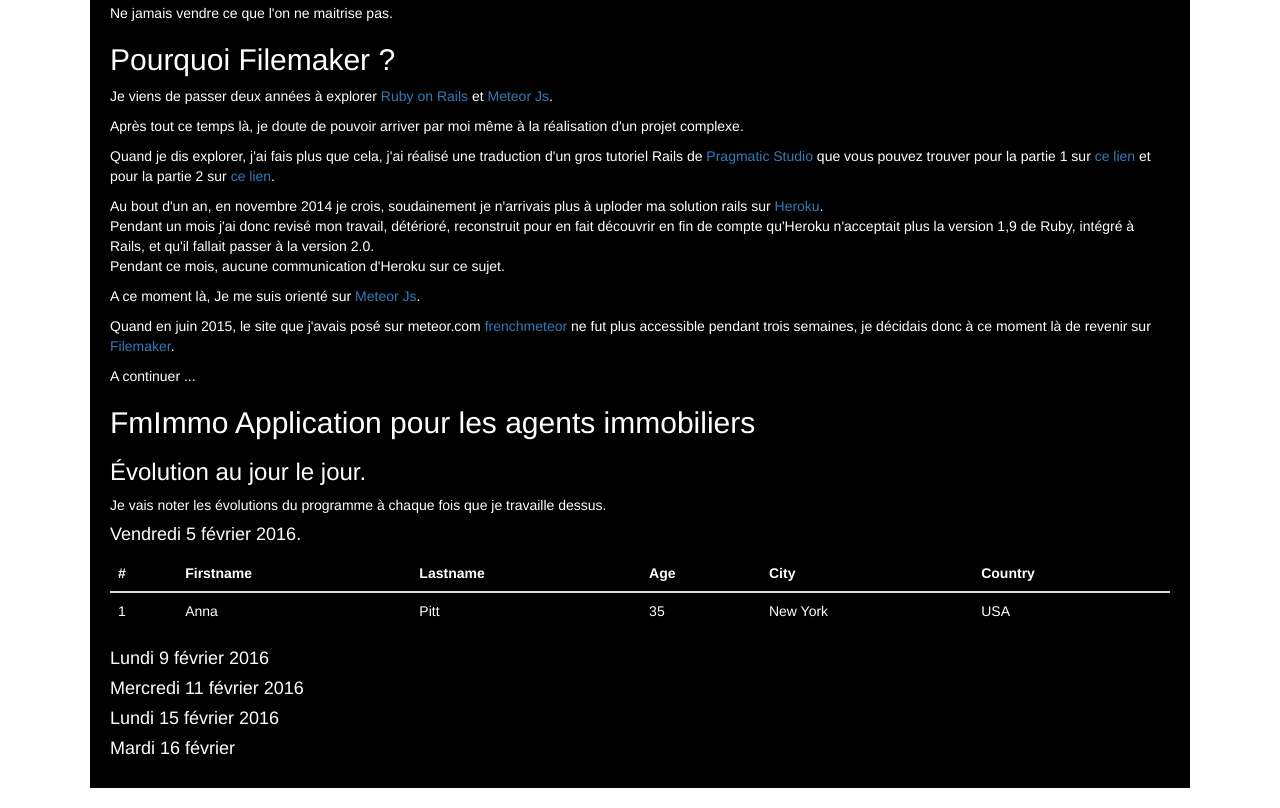
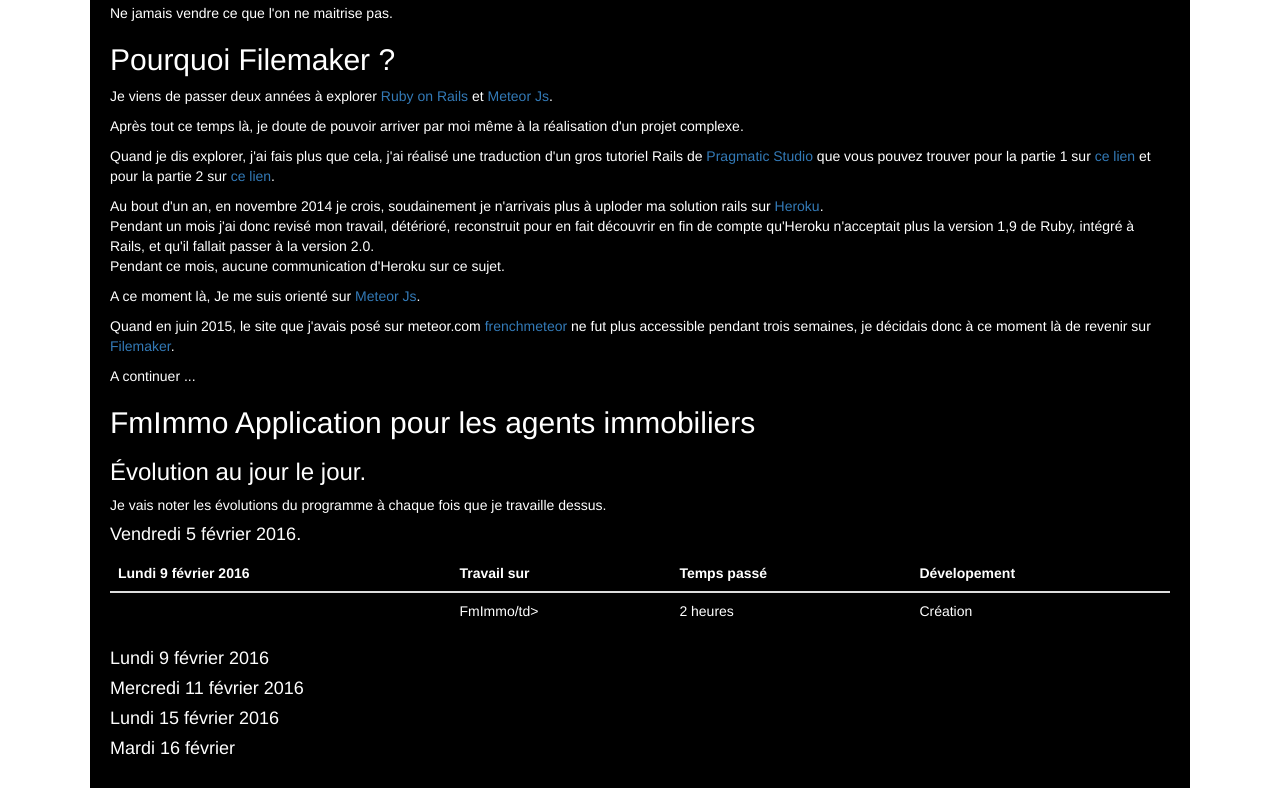
Before and after one commit to Heyho-letsgo/railstraduction, a plain HTML site: page AnatomieduneapplicationFilemaker.html.html in a window 1280 px wide. Shown: the part 886-1694 px from the top of the page. Drawn offline with Linux system fonts and the light colour scheme.

Commit message:
Insertion d'une table02

```diff
--- a/AnatomieduneapplicationFilemaker.html.html
+++ b/AnatomieduneapplicationFilemaker.html.html
@@ -111,22 +111,19 @@
   <table class="table">
     <thead>
       <tr>
-        <th>#</th>
-        <th>Firstname</th>
-        <th>Lastname</th>
-        <th>Age</th>
-        <th>City</th>
-        <th>Country</th>
+        <th>Lundi 9 février 2016</th>
+        <th>Travail sur</th>
+        <th>Temps passé</th>
+        <th>Dévelopement</th>
+
       </tr>
     </thead>
     <tbody>
       <tr>
-        <td>1</td>
-        <td>Anna</td>
-        <td>Pitt</td>
-        <td>35</td>
-        <td>New York</td>
-        <td>USA</td>
+        <td></td>
+        <td>FmImmo/td>
+        <td>2 heures</td>
+        <td>Création</td>
       </tr>
     </tbody>
   </table>
```
